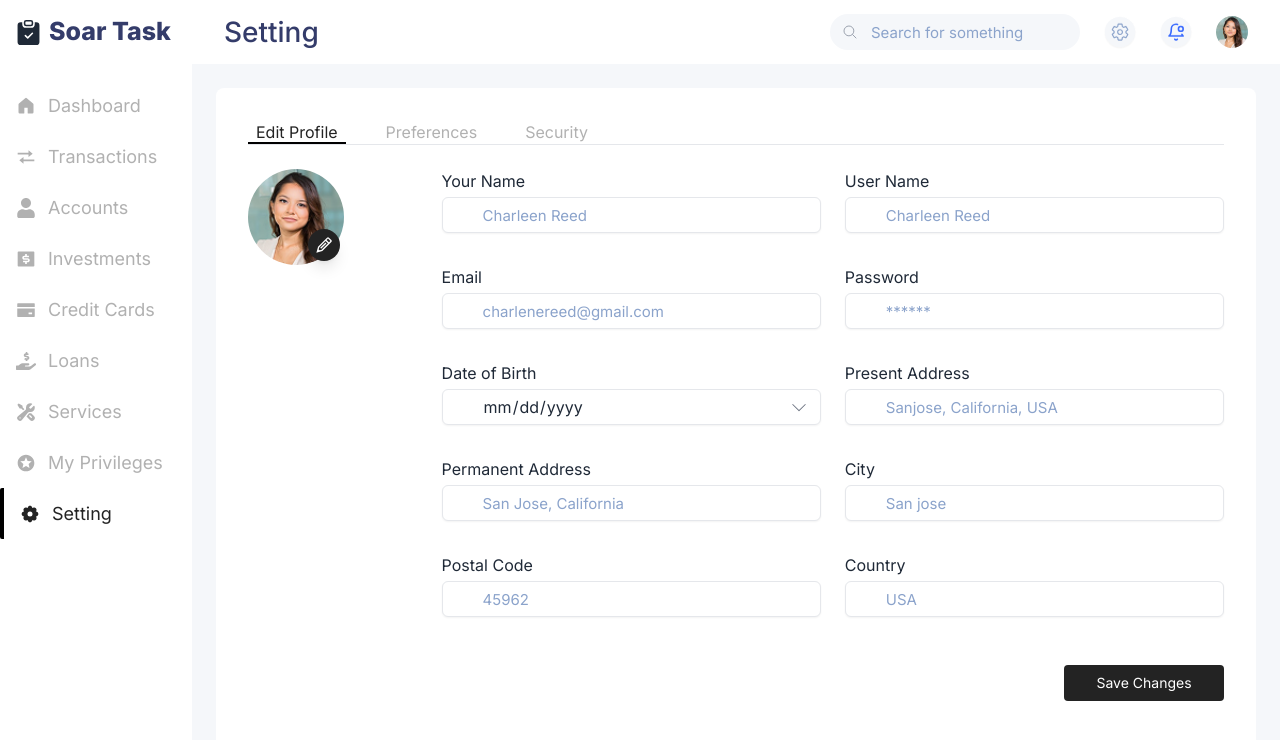
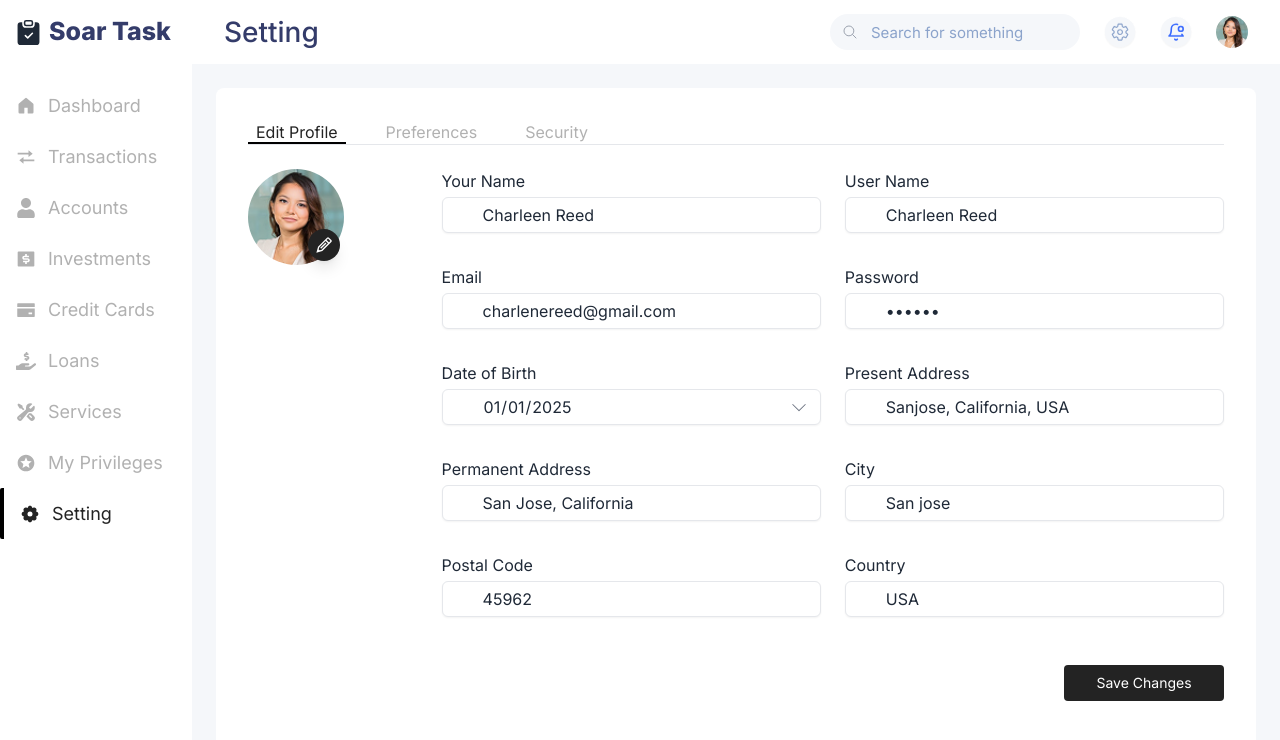
Before and after one commit to Haroonabdulrazaq/soar-task, a React (Vite) app: page /setting in a window 1280 px wide. Shown: the top 740 px of the page. Built offline with nearby package versions, Linux system fonts and the light colour scheme; no server answers.

Commit message:
Add default values to edit profile

```diff
--- a/src/pages/Settings/Edit-Profile.tsx
+++ b/src/pages/Settings/Edit-Profile.tsx
@@ -13,6 +13,19 @@ type FormData = z.infer<typeof formSchema>;
 const EditProfile = () => {
   const [isModalOpen, setIsModalOpen] = useState<boolean>(false);
 
+  const defaultValues = {
+    name: 'Charleen Reed',
+    username: 'Charleen Reed',
+    email: 'charlenereed@gmail.com',
+    password: '******',
+    dateOfBirth: '2025-01-01',
+    presentAddress: 'Sanjose, California, USA',
+    permanentAddress: 'San Jose, California',
+    city: 'San jose',
+    postalCode: '45962',
+    country: 'USA',
+  };
+
   const {
     register,
     handleSubmit,
@@ -20,6 +33,7 @@ const EditProfile = () => {
     reset,
   } = useForm<FormData>({
     resolver: zodResolver(formSchema),
+    defaultValues,
   });
 
   const onSubmit = (data: FormData) => {
```
